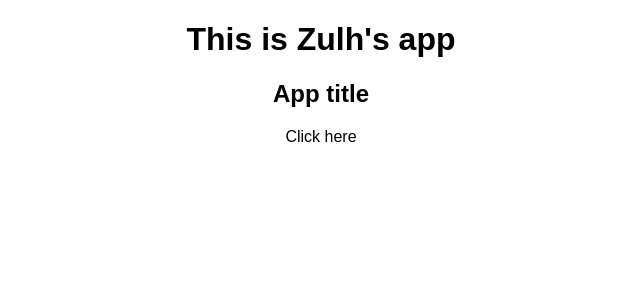
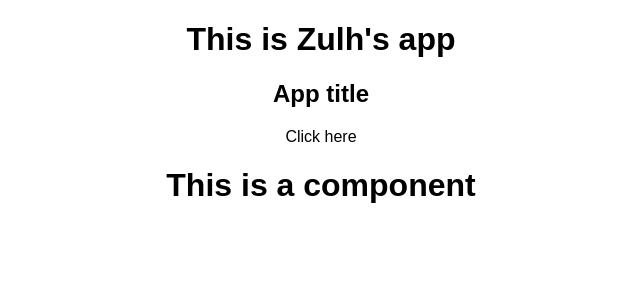
Before and after one commit to zulhfreelancer/react_tutorial, a React (Create React App) app: page / in a window 1280 px wide. Shown: the top 300 px of the page, without its empty margins (319-959 px from the left). Built offline with nearby package versions, Linux system fonts and the light colour scheme.

Commit message:
Create first component

```diff
--- a/src/App.js
+++ b/src/App.js
@@ -1,6 +1,7 @@
 import React, { Component } from 'react';
+import MyComponent from './MyComponent';
+import './App.css';
 // import logo from './logo.svg';
-import './App.css';
 
 class App extends Component {
   constructor(props) {
@@ -40,6 +41,7 @@ class App extends Component {
         <h1>{title}</h1>
         <h2>{this.state.title}</h2>
         <div onClick={this.onClick}>Click here</div>
+        <MyComponent/>
       </div>
     );
   }
--- /dev/null
+++ b/src/MyComponent.js
@@ -0,0 +1,15 @@
+import React, { Component } from 'react';
+
+class MyComponent extends Component {
+
+  render() {
+    return (
+      <div className="component">
+        <h1>This is a component</h1>
+      </div>
+    );
+  }
+
+}
+
+export default MyComponent;
```
